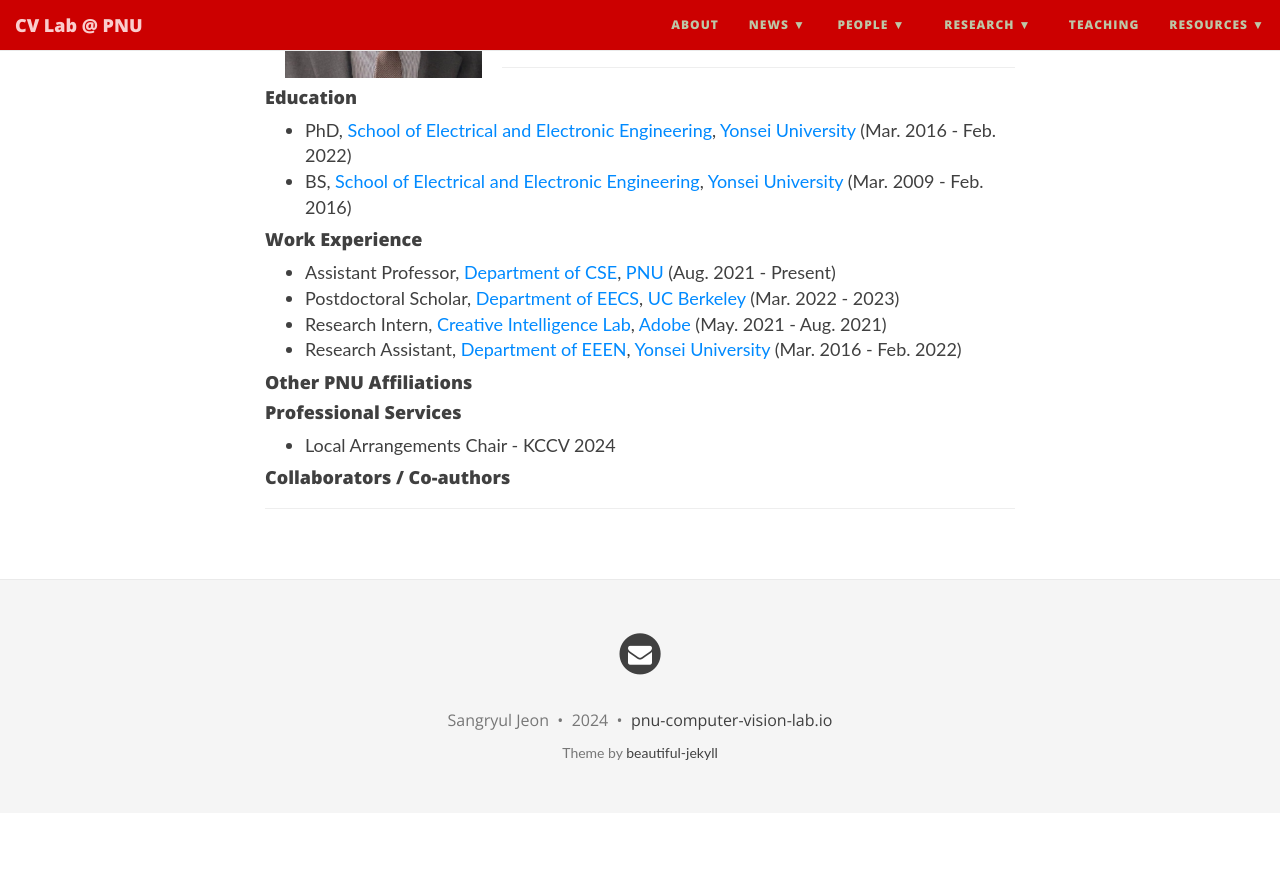
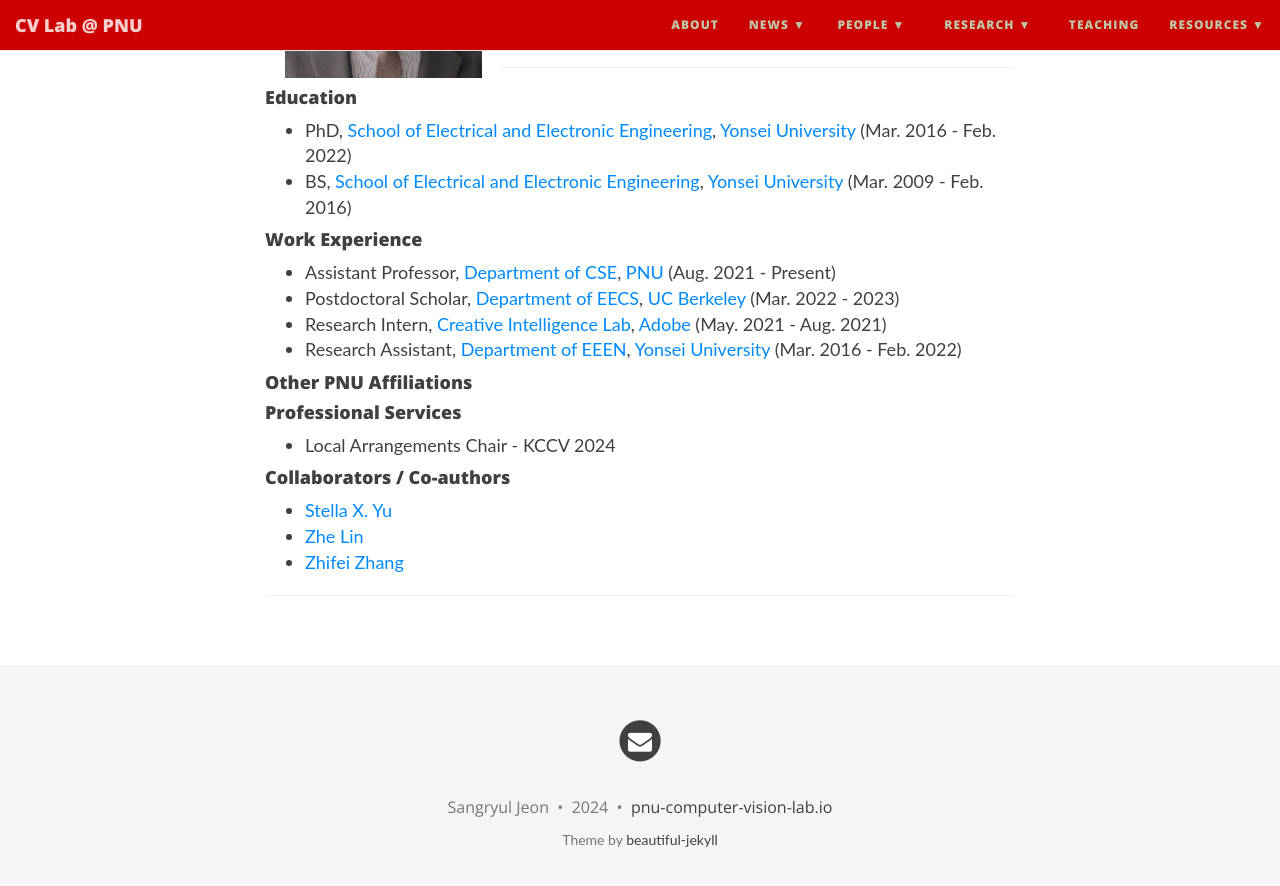
Before and after one commit to pnu-computer-vision-lab/pnu-computer-vision-lab.github.io, a Jekyll site: the page built from people/pi.md, in a window 1280 px wide and 900 px high, scrolled down 588 px. Shown: the top 886 px of the window. Built offline with Jekyll 4.4.1, drawn with Linux system fonts in a browser that asks for light colours; nearby versions of some CDN libraries; before the commit the page ends 1401 px from its top, so only the background shows below that.

Commit message:
Update pi.md

```diff
--- a/people/pi.md
+++ b/people/pi.md
@@ -42,6 +42,10 @@ Assistant Professor
 
 #### Collaborators / Co-authors
 
+* [Stella X. Yu](https://web.eecs.umich.edu/~stellayu/)
+* [Zhe Lin](https://research.adobe.com/person/zhe-lin/)
+* [Zhifei Zhang](https://research.adobe.com/person/zhifei-zhang/)
+
 
 
 <hr>
```
